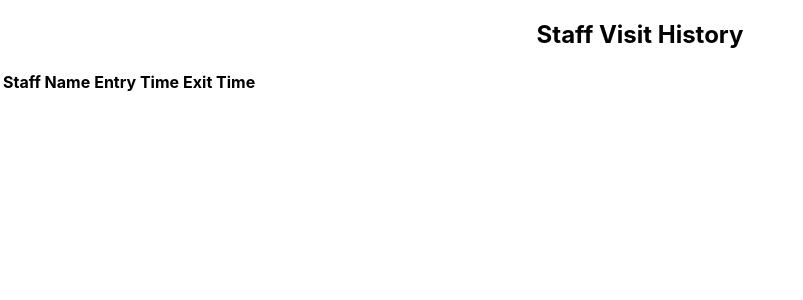
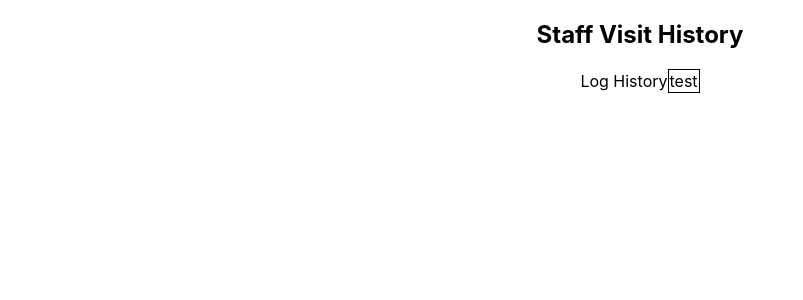
Before and after one commit to KeziaAnnMathew/Who_Are_You, a React (Create React App) app in the folder who_are_you/: page / in a window 1280 px wide. Shown: the top 300 px of the page, without its empty margins (0-803 px from the left). Built offline with nearby package versions, Linux system fonts and the light colour scheme.

Commit message:
Row component

```diff
--- a/who_are_you/src/App.css
+++ b/who_are_you/src/App.css
@@ -1,3 +1,18 @@
 .App {
   text-align: center;
 }
+.App{
+  width:100%;
+}
+.Logtable{
+  width:100%;
+  display: flex;
+  justify-content: center;
+  align-items: center;
+}
+table, td, th{
+  border: 1px solid;
+}
+table{
+  border-collapse: collapse;
+}
--- a/who_are_you/src/App.js
+++ b/who_are_you/src/App.js
@@ -1,23 +1,28 @@
 
 import './App.css';
+import Row from './components/Row'
 
 function App() {
+  const testaddRow = ()=>{
+    const rows = [];
+
+    // Push the main row first
+    rows.push(
+        <Row
+            key={"key"}
+            theme={"theme"}
+        />
+    );
+
+    return rows;
+  }
   return (
     <div className="App">
       <h2>Staff Visit History</h2>
       <div className="Logtable">
+        Log History
         <table>
-          <tr>
-            <th>
-              Staff Name
-            </th>
-            <th>
-              Entry Time
-            </th>
-            <th>
-              Exit Time
-            </th>
-          </tr>
+          {testaddRow()}
         </table>
       </div>
     </div>
--- /dev/null
+++ b/who_are_you/src/components/Row.js
@@ -0,0 +1,12 @@
+import React from 'react';
+
+const Row = (key,theme) => {
+    console.log("hey",key,theme)
+    return (
+      <tr>
+        <td>test</td>
+      </tr>
+    );
+  }
+
+export default Row;
```
